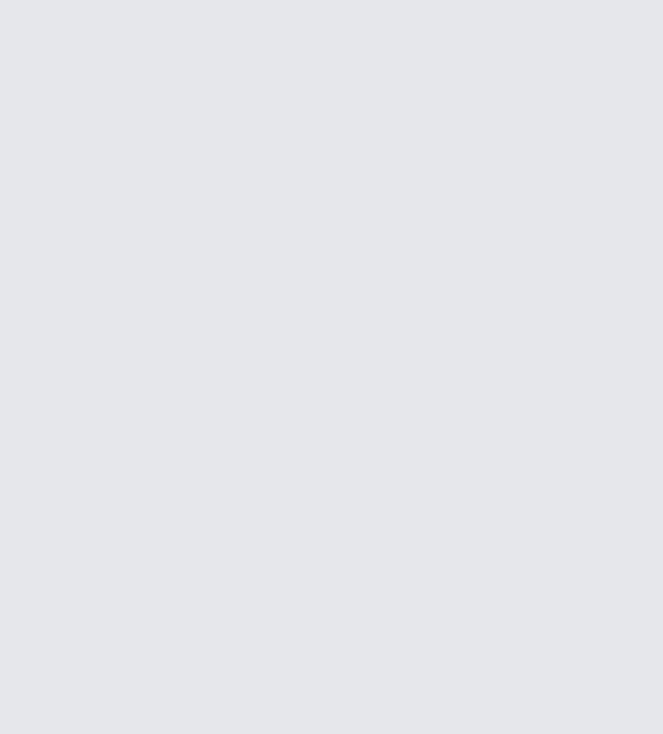
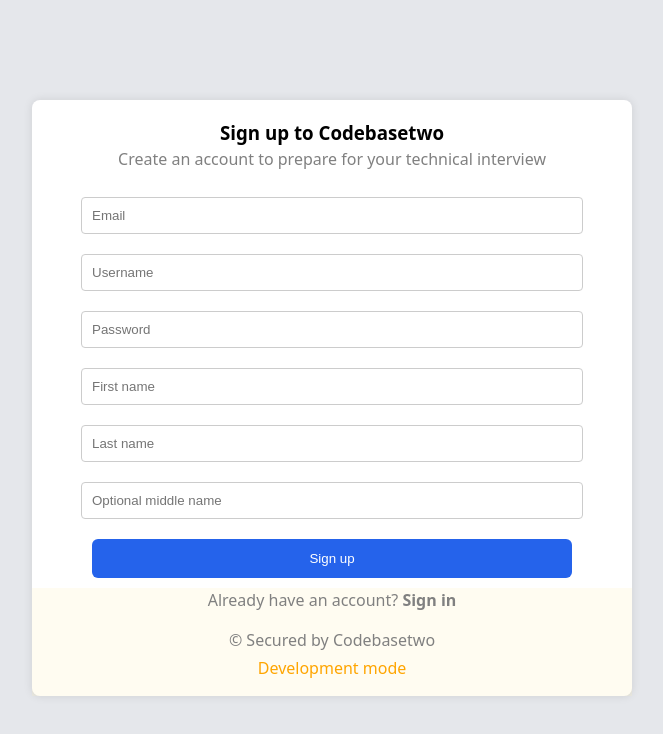
Before and after one commit to codebasetwo/coding-interview, a React (Vite) app in the folder frontend/coding-interview/: page /signup in a window 1280 px wide. Before the commit this address had no page. Shown: the top 734 px of the page, without its empty margins (352-1015 px from the left). Built offline with nearby package versions, Linux system fonts and the light colour scheme.

Commit message:
designed the signup page

```diff
--- a/frontend/coding-interview/src/App.jsx
+++ b/frontend/coding-interview/src/App.jsx
@@ -1,7 +1,8 @@
 
 import { Routes, Route } from "react-router"
-import { SignoutPage } from "./components/Signout"
+import { LoginPage } from "./components/LoginPage"
 import { HomePage } from "./components/HomePage"
+import { SignupPage } from "./components/SignupPage"
 import './App.css'
 
 function App() {
@@ -9,7 +10,8 @@
     <>
       <Routes>
         <Route index element={<HomePage />}/>
-        <Route path="login" element={<SignoutPage />} />
+        <Route path="login" element={<LoginPage />} />
+        <Route path='signup' element={<SignupPage />}/>
       </Routes>
     </>
   )
--- /dev/null
+++ b/frontend/coding-interview/src/components/LoginPage.css
@@ -0,0 +1,74 @@
+.main-container{
+    display: flex;
+    justify-content: center;
+    align-items: center;
+    flex-direction: column;
+    background-color: white;
+    width: 500px;
+    box-shadow: 0 0 10px rgba(0, 0, 0, 0.1);
+    border-radius: 8px;
+    position: relative;
+    top: 100px;
+    left: 30%;
+}
+
+.main-container h3 {
+    margin-bottom: 0;
+}
+
+p {
+    margin-top: 0;
+    color: gray;
+}
+
+.signin-label {
+    width: 80%;
+}
+
+.main-container input{
+    width: 80%;
+    padding: 10px;
+    margin: 10px 0;
+    border: 1px solid #ccc;
+    border-radius: 4px;
+}
+.login-button {
+    margin-top: 10px;
+    margin-bottom: 10px;
+    width: 80%;
+    padding: 0.75rem 1.5rem;
+    border: none;
+    border-radius: 0.375rem;
+    font-weight: 500;
+    cursor: pointer;
+    background-color:var(--primary-color);
+    color: white;
+    transition: background-color 0.2s
+}
+
+.signout-footer a {
+    color: gray;
+    text-decoration: none;
+}
+
+.login-button:hover {
+    background-color: #1d4ed8;
+}
+
+.signout-footer {
+    background-color: rgba(255, 237, 179, 0.185);
+    display: flex;
+    justify-content: center;
+    align-items: center;
+    flex-direction: column;
+    width: 100%;
+}
+
+.signout-company {
+    margin-bottom: 0;
+    margin: 0;
+}
+.signout-dev-mode {
+    color: orange;
+    margin-top: 4px;
+}
--- /dev/null
+++ b/frontend/coding-interview/src/components/LoginPage.jsx
@@ -0,0 +1,24 @@
+import './LoginPage.css'
+
+export function LoginPage() {
+
+    return (
+        <>
+			<div className='main-container'>
+					<h3>Sign in to Codebastwo</h3>
+					<p>Welcome back please sign in to continue</p>
+					<label className='signin-label' htmlFor="usernameInput">Username</label>
+					<input type="text" placeholder='Username or Email' id='usernameInput' name='username' />
+					<label className='signin-label' htmlFor="emailInput">Password</label>
+					<input type="email" placeholder='password' id='emailInput' name='password' />
+					<button className='login-button'>Sign in</button>
+					<div className='signout-footer'>
+						<p> Don't have an account? <a href='/signup'><strong>Sign up</strong></a> </p>
+						<p className="signout-company">&copy;&nbsp;Secured by Codebasetwo</p>
+						<p className="signout-dev-mode"> Development mode </p>
+					</div>
+
+			</div>
+        </>
+    )
+}
--- a/frontend/coding-interview/src/components/Profile.css
+++ b/frontend/coding-interview/src/components/Profile.css
@@ -1,7 +1,6 @@
 .container{
     background-color: white;
     left: -320px;
-
     position: absolute;
     z-index: 100;
     box-shadow: 0 0 10px rgba(0, 0, 0, 0.25);
--- a/frontend/coding-interview/src/components/Signout.jsx
+++ /dev/null
@@ -1,23 +0,0 @@
-import './Signout.css'
-
-export function SignoutPage() {
-
-    return (
-        <>
-					<div className='main-container'>
-							<h3>Sign in to Codebastwo</h3>
-							<p>Welcome back please sign in to continue</p>
-							<label className='signin-label' htmlFor="">Username</label>
-							<input type="text" placeholder='Username or Email' id='usernameInput' name='username' />
-							<label className='signin-label' htmlFor="emailInput">Password</label>
-							<input type="email" placeholder='password' id='emailInput' name='password' />
-							<button className='login-button'>Sign in</button>
-							<div className='signout-footer'>
-								<p className="signout-company">&copy;&nbsp;Secured by Codebasetwo</p>
-        				<p className="signout-dev-mode"> Development mode </p>
-							</div>
-
-					</div>
-        </>
-    )
-}
--- a/frontend/coding-interview/src/components/Signout.css
+++ b/frontend/coding-interview/src/components/SignupPage.css
@@ -4,12 +4,13 @@
     align-items: center;
     flex-direction: column;
     background-color: white;
-    width: 500px;
+    width: 600px;
     box-shadow: 0 0 10px rgba(0, 0, 0, 0.1);
     border-radius: 8px;
     position: relative;
     top: 100px;
     left: 30%;
+    height:min-content;
 }
 
 .main-container h3 {
@@ -21,7 +22,7 @@
     color: gray;
 }
 
-.signin-label {
+.signup-label {
     width: 80%;
 }
 
@@ -32,7 +33,7 @@
     border: 1px solid #ccc;
     border-radius: 4px;
 }
-.login-button {
+.signup-button {
     margin-top: 10px;
     margin-bottom: 10px;
     width: 80%;
@@ -46,11 +47,16 @@
     transition: background-color 0.2s
 }
 
-.login-button:hover {
+.signin-footer a {
+    color: gray;
+    text-decoration: none;
+}
+
+.signup-button:hover {
     background-color: #1d4ed8;
 }
 
-.signout-footer {
+.signin-footer {
     background-color: rgba(255, 237, 179, 0.185);
     display: flex;
     justify-content: center;
@@ -59,11 +65,11 @@
     width: 100%;
 }
 
-.signout-company {
+.signin-company {
     margin-bottom: 0;
     margin: 0;
 }
-.signout-dev-mode {
+.signin-dev-mode {
     color: orange;
     margin-top: 4px;
 }
--- /dev/null
+++ b/frontend/coding-interview/src/components/SignupPage.jsx
@@ -0,0 +1,32 @@
+import './SignupPage.css'
+
+export function SignupPage() {
+    return (
+        <>
+					<div className='main-container'>
+					<h3>Sign up  to Codebasetwo</h3>
+					<p>Create an account to prepare for your technical interview</p>
+
+					<input type="email" placeholder='Email' id='emailInput' name='email' />
+
+					<input type="text" placeholder='Username' id='userNameInput' name='username' />
+
+					<input type="password" placeholder='Password' id='passwordInput' name='password' />
+
+					<input type="text" placeholder='First name' id='firstNameInput' name='firstname' />
+
+					<input type="text" placeholder='Last name' id='lastnameInput' name='lastname' />
+
+					<input type="text" placeholder='Optional middle name' id='middlenameInput' name='middlename' />
+					<button className='signup-button'>Sign up</button>
+					<div className='signin-footer'>
+						<p> Already have an account? <a href='/login'><strong>Sign in</strong></a> </p>
+						<p className="signin-company">&copy;&nbsp;Secured by Codebasetwo</p>
+						<p className="signin-dev-mode"> Development mode </p>
+					</div>
+
+			</div>
+
+        </>
+    )
+}
```
